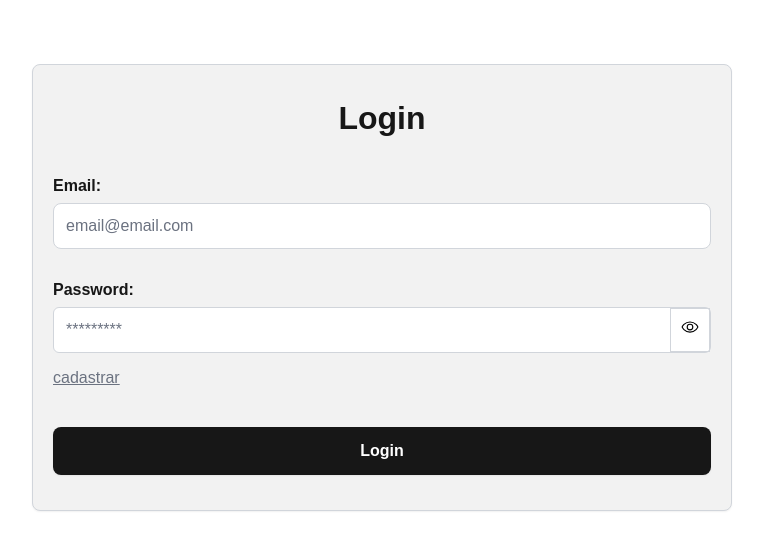
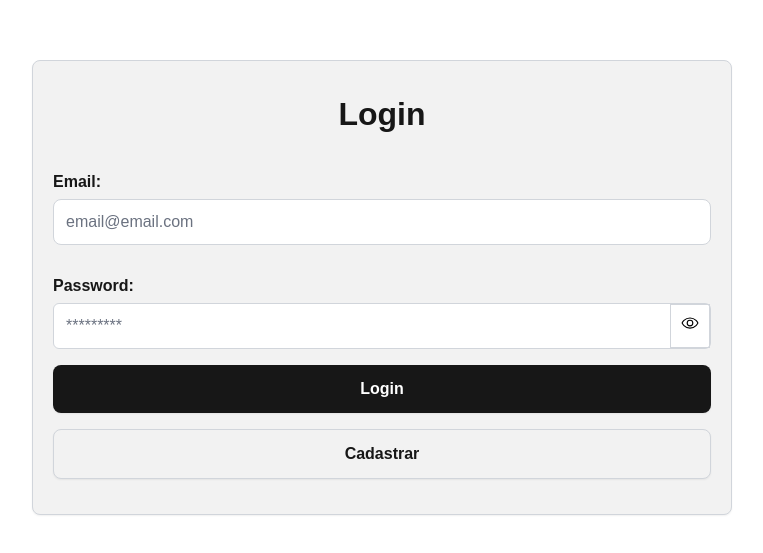
Before and after one commit to carlosAlx/finan, a Next.js app: page /login in a window 1280 px wide. Shown: the part 113-666 px from the top of the page, without its empty margins (258-1021 px from the left). Built offline with nearby package versions, Linux system fonts and the light colour scheme.

Commit message:
feat: adiconado botao de cadastro na tela de login

```diff
--- a/src/app/globals.css
+++ b/src/app/globals.css
@@ -8,7 +8,7 @@
   --border: #d1d5db;
   --muted: #6b7280;
   --error: #ef4444;
-  --sucess: #22c55e;
+  --success: #22c55e;
 
   --space-1: 4px;
   --space-2: 8px;
--- a/src/app/login/page.tsx
+++ b/src/app/login/page.tsx
@@ -6,8 +6,10 @@ import { Eye, EyeSlash } from 'phosphor-react';
 import { Button } from '@/components/Button/Button';
 import { Input } from '@/components/Input/Input';
 import { FormField } from '@/components/FormField/FormField';
+import { useRouter } from 'next/navigation';
 
 export default function LoginPage() {
+  const router = useRouter();
   const [formData, setFormData] = useState({
     email: '',
     password: '',
@@ -60,10 +62,12 @@ export default function LoginPage() {
               </button>
             </div>
           </FormField>
-          <a href="/cadastro">cadastrar</a>
           {error && <p role="alert" className={styles.error}>{error}</p>}
           <Button aria-label="Login" type="submit" title="Login" variant="primary" disabled={loading}>
             {loading ? 'Entrando...' : 'Login'}
+          </Button>
+          <Button aria-label="Cadastrar" type="button" title="Cadastrar" variant="secondary" onClick={() => router.push('/cadastro')}>
+            Cadastrar
           </Button>
         </form>
       </div>
```
